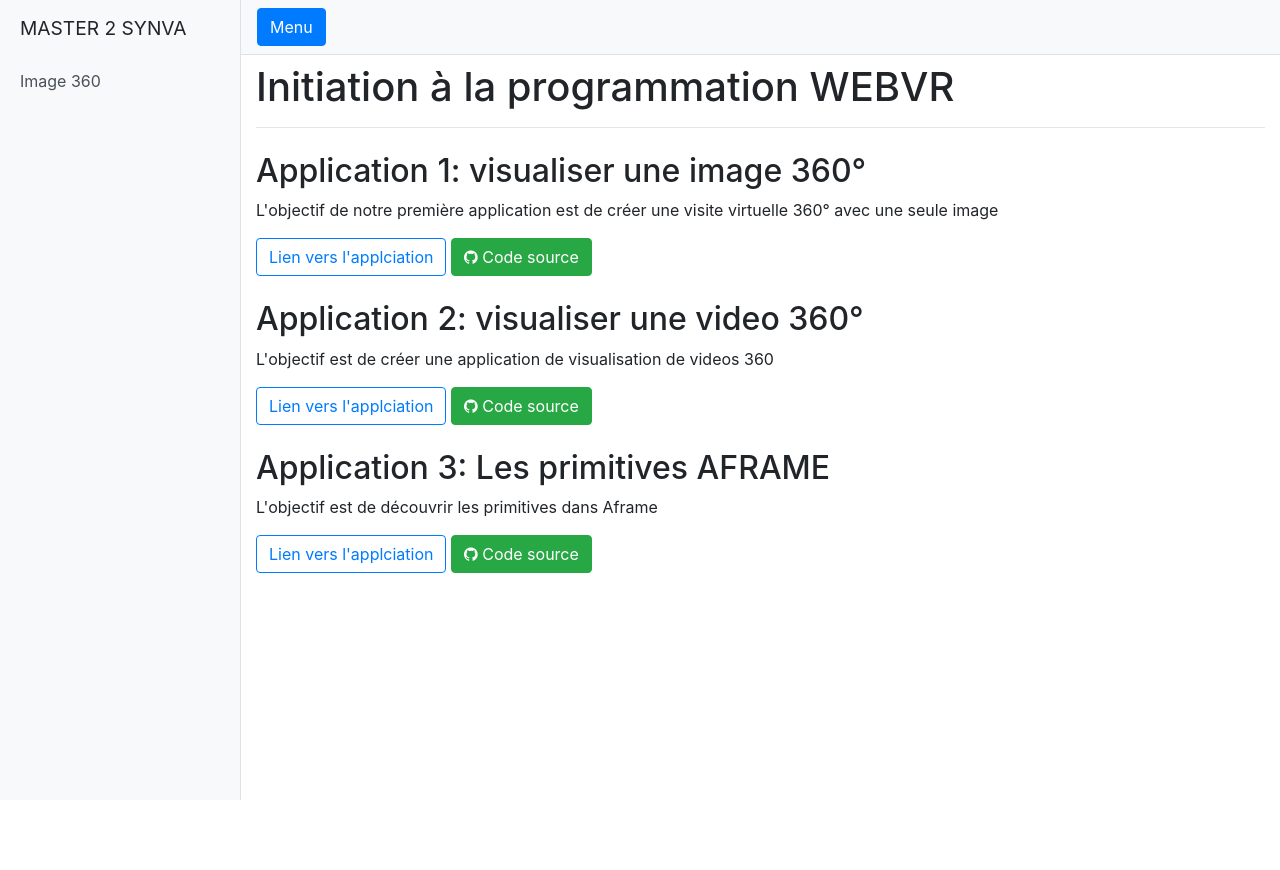
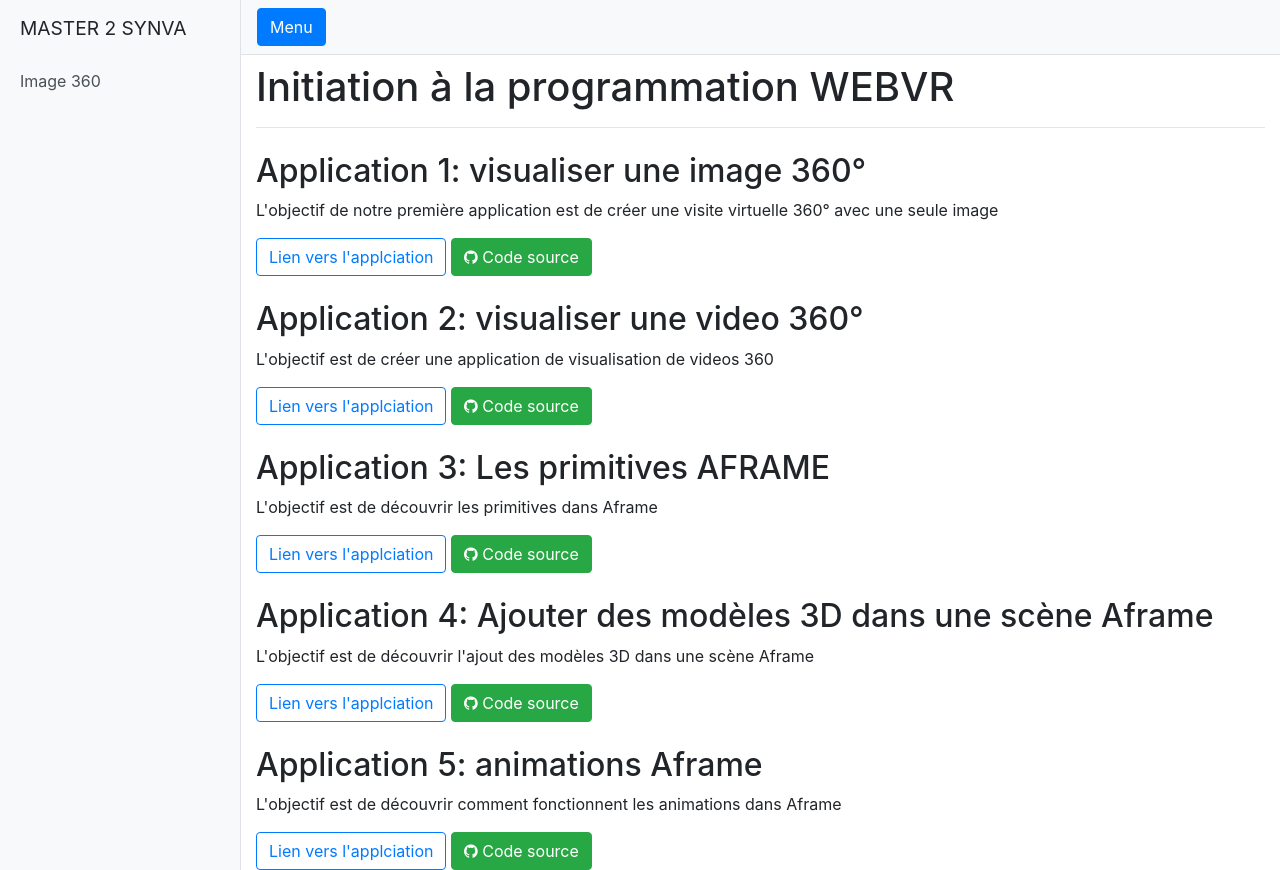
Before and after one commit to gducampus/SYNVA2-WEBVR, a plain HTML site: page index.html in a window 1280 px wide. Before the commit the page ends 800 px from the top, so only its background shows below. Drawn offline with Linux system fonts and the light colour scheme.

Commit message:
model aframeÃ

```diff
--- a/index.html
+++ b/index.html
@@ -59,6 +59,14 @@
         <p>L'objectif est de découvrir les primitives dans Aframe </p>
         <a href="APP3/index.html" target="_blank" class="btn btn-outline-primary">Lien vers l'applciation</a>
         <a href="https://github.com/timri86/SYNVA2-WEBVR/tree/main/APP3" target="_blank" class="btn btn-success"><i class="fa fa-github"></i> Code source</a>
+        <h2 class="mt-4">Application 4: Ajouter des modèles 3D dans une scène Aframe</h2>
+        <p>L'objectif est de découvrir l'ajout des modèles 3D dans une scène Aframe </p>
+        <a href="APP4/index.html" target="_blank" class="btn btn-outline-primary">Lien vers l'applciation</a>
+        <a href="https://github.com/timri86/SYNVA2-WEBVR/tree/main/APP4" target="_blank" class="btn btn-success"><i class="fa fa-github"></i> Code source</a>
+        <h2 class="mt-4">Application 5: animations Aframe</h2>
+        <p>L'objectif est de découvrir comment fonctionnent les animations dans Aframe </p>
+        <a href="APP5/index.html" target="_blank" class="btn btn-outline-primary">Lien vers l'applciation</a>
+        <a href="https://github.com/timri86/SYNVA2-WEBVR/tree/main/APP5" target="_blank" class="btn btn-success"><i class="fa fa-github"></i> Code source</a>
       </div>
 
     </div>
```
